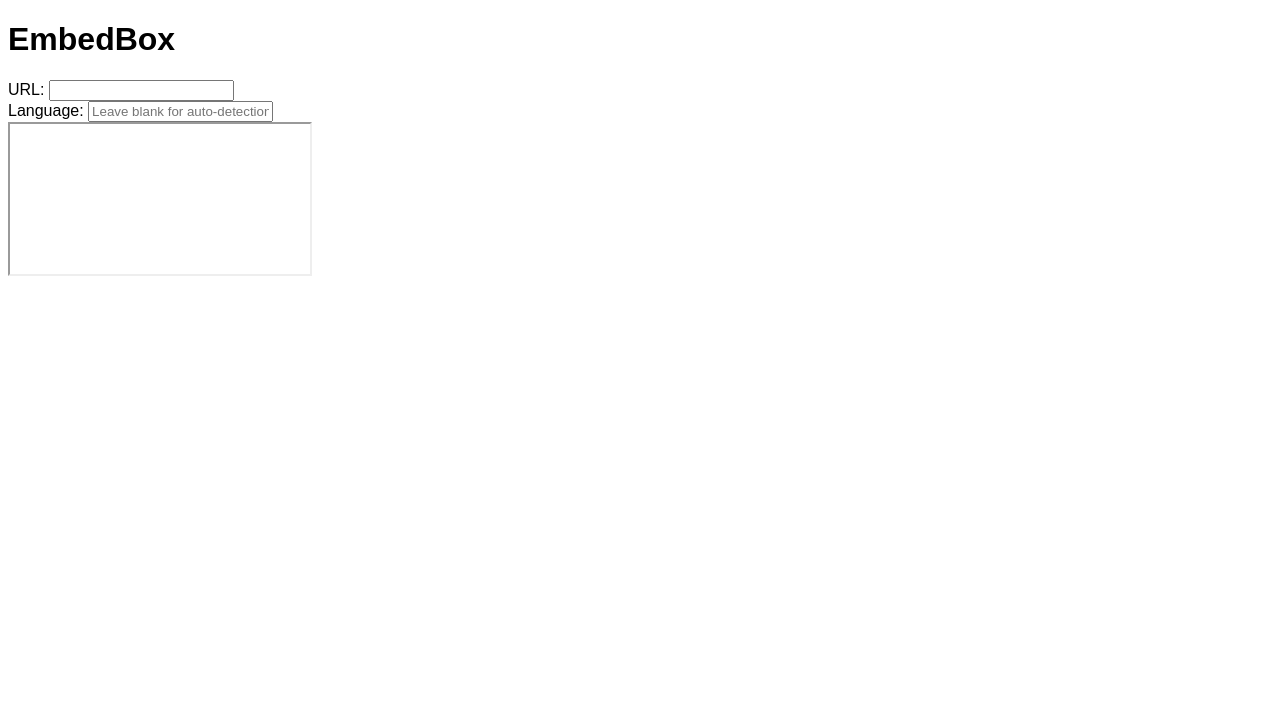
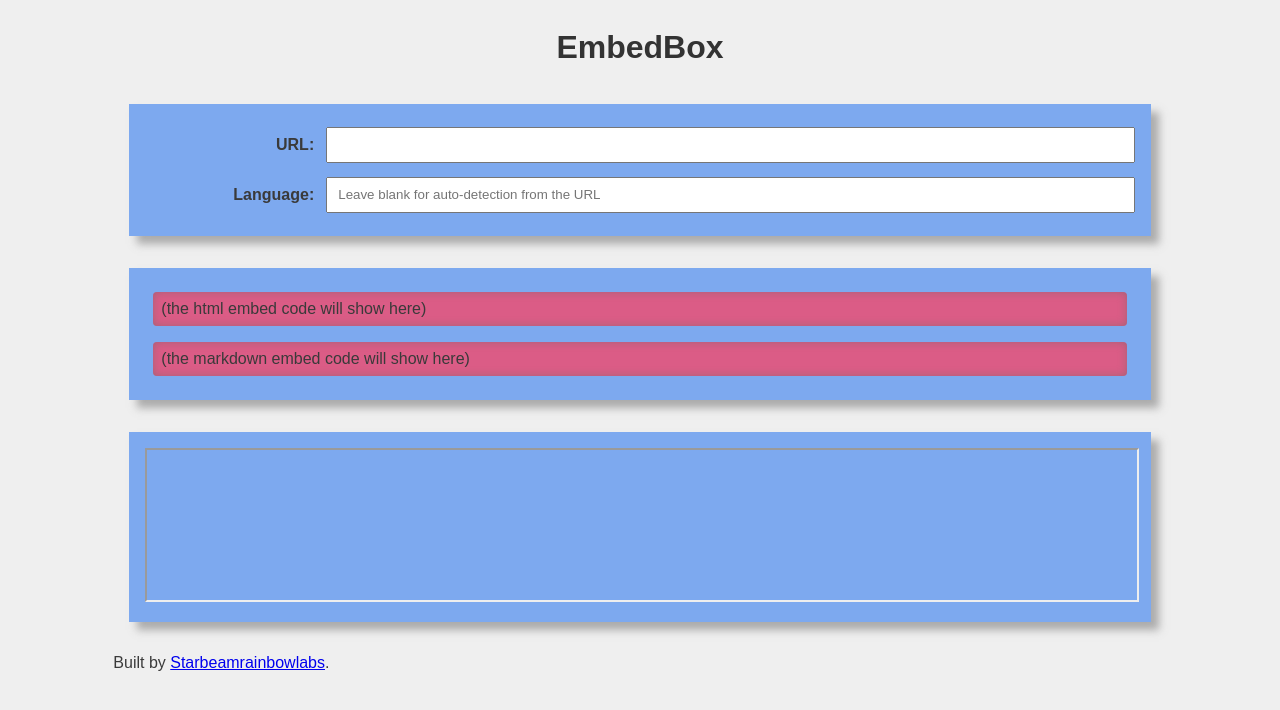
Before and after one commit to sbrl/EmbedBox, a PHP site: page /src/templates/builder.html in a window 1280 px wide. Shown: the top 710 px of the page. Run offline with PHP 8.4, Linux system fonts and the light colour scheme.

Commit message:
Style the builder a bit with CSS

```diff
--- a/src/static/css/builder.css
+++ b/src/static/css/builder.css
@@ -1,4 +1,97 @@
+:root {
+    --bg-main: #efefef;
+    --bg-panel: hsla(217, 82%, 66%, 0.8);
+    --bg-panel-inner: hsl(340, 64%, 61%);
+
+    --text-header: #333333;
+    --text-main: #3a3a3a;
+
+    --shadow: hsla(0, 0%, 41%, 0.5);
+}
+
+@media (prefers-color-scheme: dark) {
+    :root {
+        --bg-main: #333333;
+        --bg-panel: hsla(228, 80%, 27%, 0.8);
+
+        --text-header: #efefef;
+        --text-main: #e3e3e3;
+
+        --shadow: hsla(0, 0%, 31%, 0.5);
+    }
+}
+
 html, body { font-size: 100%; }
 body {
+    display: grid;
+
+    grid: repeat(5, auto) / 1fr 10fr 1fr;
+    grid-template-areas: "left header right"
+        "left input right"
+        "left output right"
+        "left preview right"
+        "left footer right";
+
     font-family: sans-serif;
+    color: var(--text-main);
+
+    background: var(--bg-main);
 }
+
+h1 {
+    grid-area: header;
+    justify-self: center;
+    color: var(--text-header);
+}
+#controls { grid-area: input; }
+#input { grid-area: input; }
+#output {
+    grid-area: output;
+
+    display: flex;
+    flex-direction: column;
+}
+#preview-container { grid-area: preview; }
+footer { grid-area: footer; }
+
+
+
+iframe, img, video, audio { min-width: 100%; }
+
+label {
+    font-weight: bold;
+    cursor: pointer;
+    text-align: right;
+}
+label, input {
+    margin: 0.5em 0;
+    padding: 0.5em 0.75em;
+}
+
+output {
+    margin: 0.5em; padding: 0.5em;
+
+    background: var(--bg-panel-inner);
+    border-radius: 0.25em;
+    box-shadow: inset 0 0 0.5em var(--shadow);
+}
+
+
+.panel {
+    margin: 1em; padding: 1em;
+
+    background: var(--bg-panel);
+    box-shadow: 0.5em 0.5em 0.5em var(--shadow);
+}
+
+.controls {
+    display: flex;
+
+    flex-direction: column;
+}
+.controls > .item {
+    display: flex;
+    flex-direction: row;
+}
+.controls > .item > label { flex: 1; }
+.controls > .item > input { flex: 5; }
--- a/src/templates/builder.html
+++ b/src/templates/builder.html
@@ -7,7 +7,7 @@
 	<body>
 		<h1>EmbedBox</h1>
 
-		<div class="input">
+		<div id="controls" class="panel controls">
 			<input type="hidden" id="root-url" value="{{root_url}}" />
 			<div class="item">
 				<label for="input-url">URL:</label>
@@ -19,11 +19,18 @@
 			</div>
 		</div>
 
-		<output id="output-html"></output>
+		<div id="output" class="panel">
+			<output id="output-html">(the html embed code will show here)</output>
+			<output id="output-markdown">(the markdown embed code will show here)</output>
+		</div>
 
-		<output id="output-markdown"></output>
+		<div id="preview-container" class="panel">
+			<iframe id="preview"></iframe>
+		</div>
 
-		<iframe id="preview"></iframe>
+		<footer>
+			<p>Built by <a href="https://starbeamrainbowlabs.com/">Starbeamrainbowlabs</a>.</p>
+		</footer>
 
 		<!---------------->
 		<link rel="stylesheet" href="src/static/css/builder.css" />
```
